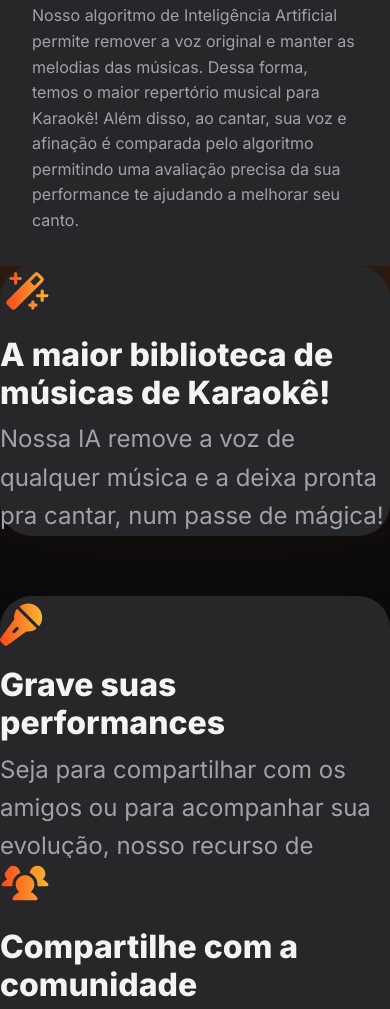
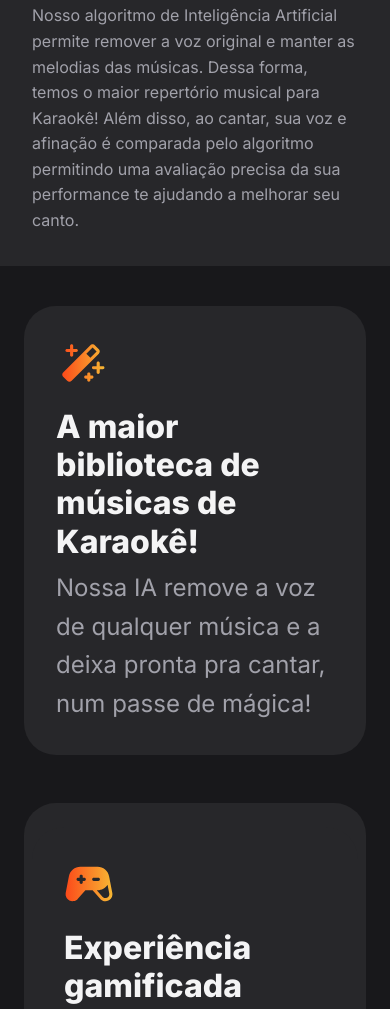
Before and after one commit to WallissonDev/landing-page-produto, a plain HTML site: page index.html in a window 390 px wide. Shown: the part 958-1967 px from the top of the page. Drawn offline with Linux system fonts and the light colour scheme.

Commit message:
adicionado versão mobile para features

```diff
--- a/styles/features.css
+++ b/styles/features.css
@@ -114,7 +114,12 @@
     }
 
     .features{
-        all: unset;
+        display: flex;
+        flex-direction: column;
+
+        & div{
+            max-height: 100%;
+        }
     }
 
     .grid-wrapper-two, .grid-wrapper-one{
@@ -122,10 +127,12 @@
 
         display: flex;
         flex-direction: column;
-        gap: 30px;
+
+        & div{
+            flex: 1 0;
+            margin-block: 1.5rem;
+            margin-inline: 0.5rem;
+        }
     }
 
-    .text-content{
-        all: unset;
-    }
 }
```
